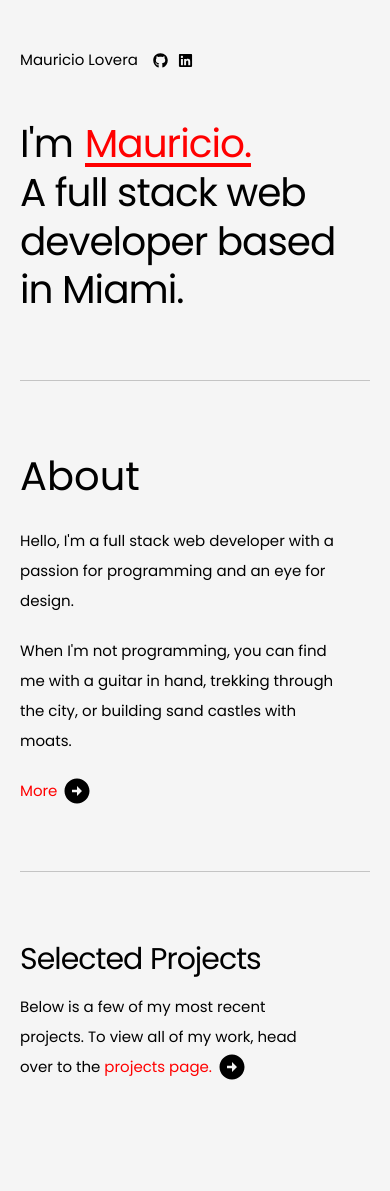
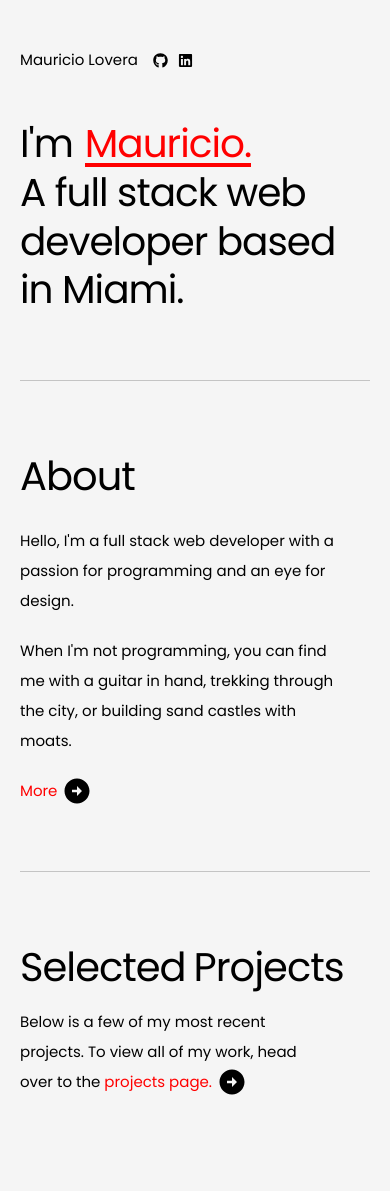
Before and after one commit to mauLovera/Portfolio, a Next.js app: page / in a window 390 px wide. Shown: the top 1191 px of the page. Built offline with nearby package versions, Linux system fonts and the light colour scheme; a web font is replaced by a local one.

Commit message:
feat: add responsive styling to index page

```diff
--- a/components/common/About/SectionHeader/SectionHeader.module.scss
+++ b/components/common/About/SectionHeader/SectionHeader.module.scss
@@ -7,4 +7,5 @@
   width: fit-content;
   font-size: $size_32px;
   flex-shrink: 0;
+  letter-spacing: -1px;
 }
--- a/components/common/SelectedProjects/SectionHeader/SectionHeader.module.scss
+++ b/components/common/SelectedProjects/SectionHeader/SectionHeader.module.scss
@@ -6,7 +6,7 @@
   overflow: hidden;
   font-size: $size_64px;
   letter-spacing: -1px;
-  width: fit-content;
+  width: 100%;
 
   @media (max-width: 1440px) {
     font-size: $size_52px;
@@ -15,12 +15,12 @@
     font-size: $size_48px;
   }
 
-  @media (max-width: 605px) {
-    font-size: $size_32px;
+  @media (max-width: 630px) {
+    font-size: $size_38px;
   }
 
   @media (max-width: 480px) {
-    font-size: $size_24px;
+    font-size: $size_32px;
   }
 }
 
--- a/components/common/SelectedProjects/SelectedProjects.module.scss
+++ b/components/common/SelectedProjects/SelectedProjects.module.scss
@@ -29,7 +29,7 @@
     display: flex;
     flex-direction: column;
     gap: $size_8px;
-    width: max-content;
+    width: 100%;
   }
 
   .content {
```
